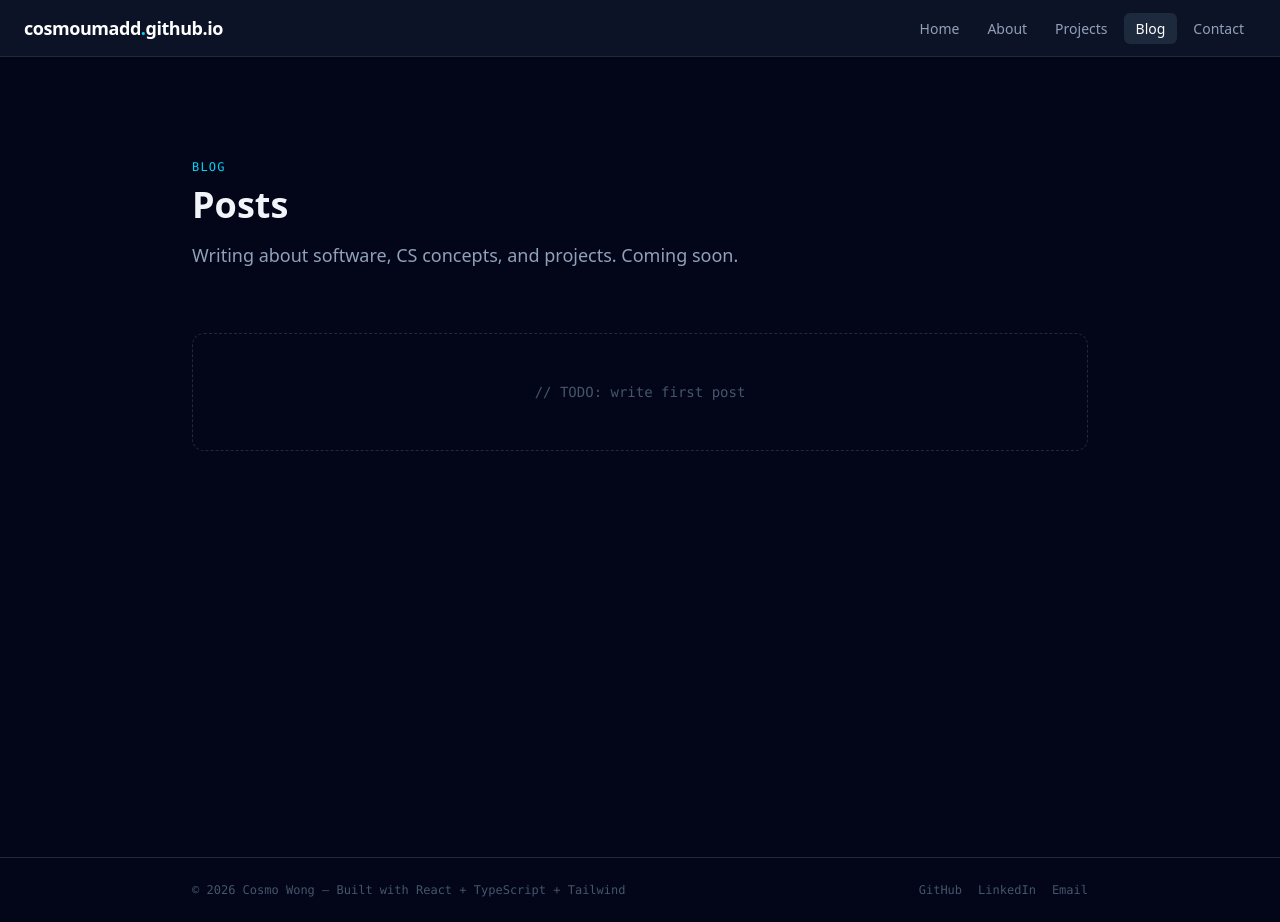
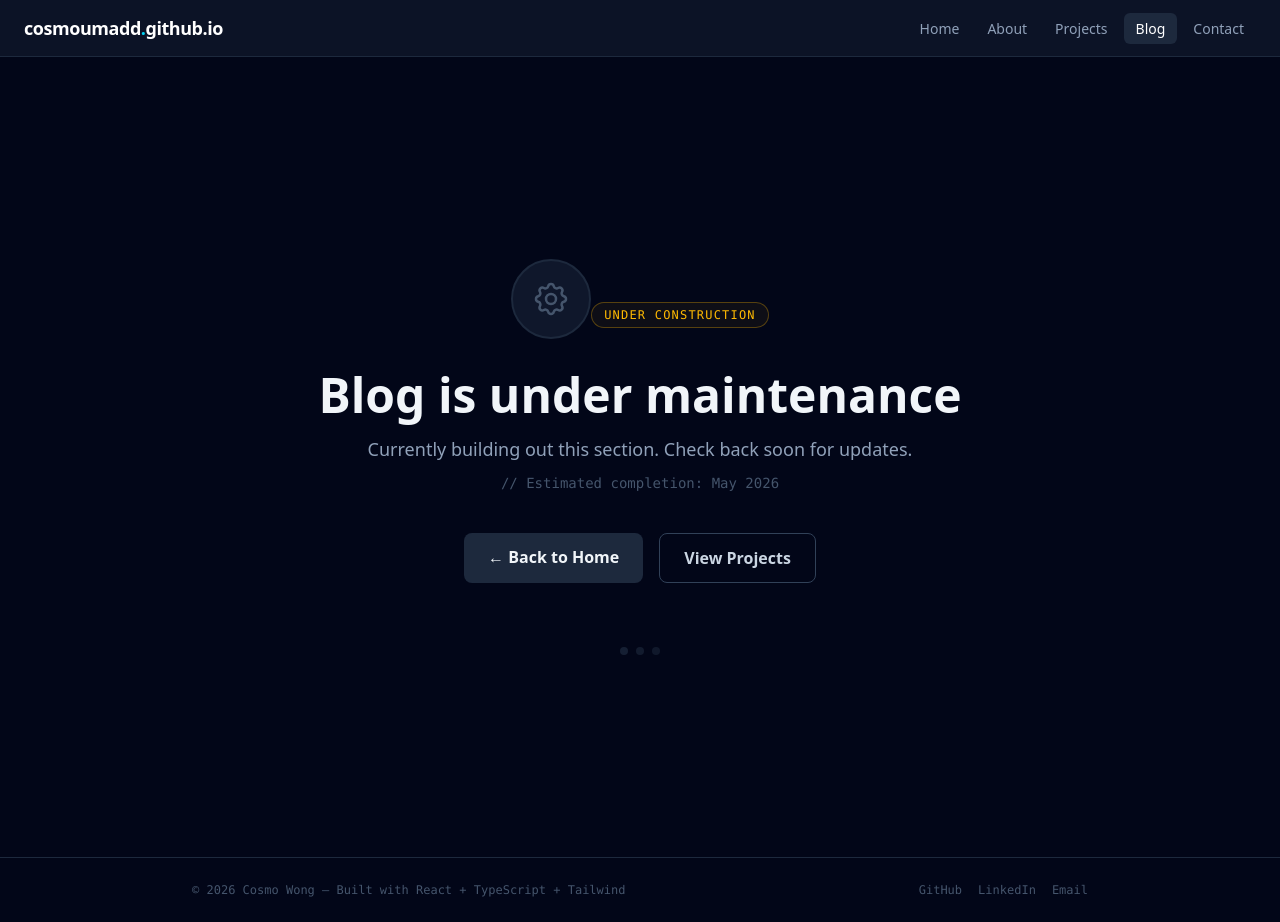
Before and after one commit to cosmoumadd/cosmoumadd.github.io, a React (Vite) app: page /blog in a window 1280 px wide. Built offline with nearby package versions, Linux system fonts and the light colour scheme.

Commit message:
error page added

```diff
--- a/src/App.tsx
+++ b/src/App.tsx
@@ -1,14 +1,16 @@
-import { Routes, Route } from 'react-router-dom'
+import { BrowserRouter, Routes, Route } from 'react-router-dom'
 import Header from './components/Header'
 import Footer from './components/Footer'
 import Home from './pages/Home'
 import About from './pages/About'
 import Projects from './pages/Projects'
-import Blog from './pages/Blog'
 import Contact from './pages/Contact'
+import NotFound from './pages/NotFound'
+import UnderMaintenance from './pages/UnderMaintenance'
 
 function App() {
   return (
+    <BrowserRouter>
       <div className="flex flex-col min-h-screen bg-slate-950">
         <Header />
         <main className="flex-1">
@@ -16,12 +18,21 @@ function App() {
             <Route path="/" element={<Home />} />
             <Route path="/about" element={<About />} />
             <Route path="/projects" element={<Projects />} />
-            <Route path="/blog" element={<Blog />} />
             <Route path="/contact" element={<Contact />} />
+
+            {/* Pages under construction */}
+            <Route
+              path="/blog"
+              element={<UnderMaintenance pageName="Blog" estimatedCompletion="May 2026" />}
+            />
+
+            {/* Catch-all 404 route - must be last */}
+            <Route path="*" element={<NotFound />} />
           </Routes>
         </main>
         <Footer />
       </div>
+    </BrowserRouter>
   )
 }
 
--- a/src/main.tsx
+++ b/src/main.tsx
@@ -1,13 +1,10 @@
 import { StrictMode } from 'react'
 import { createRoot } from 'react-dom/client'
-import { BrowserRouter } from 'react-router-dom'
 import App from './App.tsx'
 import './index.css'
 
 createRoot(document.getElementById('root')!).render(
   <StrictMode>
-    <BrowserRouter>
-      <App />
-    </BrowserRouter>
+    <App />
   </StrictMode>,
 )
--- a/src/pages/Blog.tsx
+++ /dev/null
@@ -1,17 +0,0 @@
-export default function Blog() {
-  return (
-    <section id="blog" className="min-h-screen bg-slate-950 text-slate-100 py-24 px-6">
-      <div className="max-w-4xl mx-auto">
-        <div className="mb-16">
-          <span className="text-xs font-mono tracking-widest text-cyan-400">BLOG</span>
-          <h2 className="text-4xl font-bold mt-2 mb-4">Posts</h2>
-          <p className="text-slate-400 text-lg">Writing about software, CS concepts, and projects. Coming soon.</p>
-        </div>
-
-        <div className="border border-dashed border-slate-800 rounded-xl p-12 text-center">
-          <p className="text-slate-600 font-mono text-sm">// TODO: write first post</p>
-        </div>
-      </div>
-    </section>
-  )
-}
--- /dev/null
+++ b/src/pages/NotFound.tsx
@@ -0,0 +1,61 @@
+import { Link } from 'react-router-dom'
+
+export default function NotFound() {
+  return (
+    <section className="min-h-screen bg-slate-950 text-slate-100 flex items-center justify-center px-6">
+      <div className="max-w-2xl mx-auto text-center">
+        {/* 404 graphic */}
+        <div className="mb-8">
+          <h1 className="text-9xl font-bold text-transparent bg-clip-text bg-gradient-to-r from-slate-700 via-slate-600 to-slate-700">
+            404
+          </h1>
+        </div>
+
+        {/* Status badge */}
+        <span className="inline-block mb-4 px-3 py-1 text-xs font-mono tracking-widest text-red-400 border border-red-400/30 rounded-full bg-red-400/5">
+          NOT FOUND
+        </span>
+
+        <h2 className="text-3xl sm:text-4xl font-bold mb-4">
+          Page not found
+        </h2>
+
+        <p className="text-slate-400 text-lg mb-2 max-w-xl mx-auto leading-relaxed">
+          The page you're looking for doesn't exist or has been moved.
+        </p>
+
+        <p className="text-sm text-slate-600 font-mono mb-8">
+          // Error: Route does not match any known paths
+        </p>
+
+        {/* Action buttons */}
+        <div className="flex flex-wrap gap-4 justify-center mt-10">
+          <Link
+            to="/"
+            className="px-6 py-3 bg-cyan-500 hover:bg-cyan-400 text-slate-950 font-semibold rounded-lg transition-colors duration-200"
+          >
+            ← Back to Home
+          </Link>
+          <Link
+            to="/contact"
+            className="px-6 py-3 border border-slate-700 hover:border-slate-500 text-slate-300 hover:text-white font-semibold rounded-lg transition-colors duration-200"
+          >
+            Report Issue
+          </Link>
+        </div>
+
+        {/* Helpful links */}
+        <div className="mt-16 pt-8 border-t border-slate-800">
+          <p className="text-xs text-slate-600 mb-4 font-mono">Try these pages instead:</p>
+          <div className="flex flex-wrap gap-3 justify-center text-sm">
+            <Link to="/about" className="text-slate-400 hover:text-cyan-400 transition-colors">About</Link>
+            <span className="text-slate-800">·</span>
+            <Link to="/projects" className="text-slate-400 hover:text-cyan-400 transition-colors">Projects</Link>
+            <span className="text-slate-800">·</span>
+            <Link to="/contact" className="text-slate-400 hover:text-cyan-400 transition-colors">Contact</Link>
+          </div>
+        </div>
+      </div>
+    </section>
+  )
+}
--- /dev/null
+++ b/src/pages/UnderMaintenance.tsx
@@ -0,0 +1,84 @@
+import { Link } from 'react-router-dom'
+
+interface UnderMaintenanceProps {
+  pageName?: string
+  estimatedCompletion?: string
+}
+
+export default function UnderMaintenance({
+  pageName = 'This page',
+  estimatedCompletion
+}: UnderMaintenanceProps) {
+  return (
+    <section className="min-h-screen bg-slate-950 text-slate-100 flex items-center justify-center px-6">
+      <div className="max-w-2xl mx-auto text-center">
+        {/* Icon */}
+        <div className="mb-8 inline-flex items-center justify-center w-20 h-20 rounded-full border-2 border-slate-800 bg-slate-900">
+          <svg
+            className="w-10 h-10 text-slate-600"
+            fill="none"
+            stroke="currentColor"
+            viewBox="0 0 24 24"
+          >
+            <path
+              strokeLinecap="round"
+              strokeLinejoin="round"
+              strokeWidth={1.5}
+              d="M10.325 4.317c.426-1.756 2.924-1.756 3.35 0a1.724 1.724 0 002.573 1.066c1.543-.94 3.31.826 2.37 2.37a1.724 1.724 0 001.065 2.572c1.756.426 1.756 2.924 0 3.35a1.724 1.724 0 00-1.066 2.573c.94 1.543-.826 3.31-2.37 2.37a1.724 1.724 0 00-2.572 1.065c-.426 1.756-2.924 1.756-3.35 0a1.724 1.724 0 00-2.573-1.066c-1.543.94-3.31-.826-2.37-2.37a1.724 1.724 0 00-1.065-2.572c-1.756-.426-1.756-2.924 0-3.35a1.724 1.724 0 001.066-2.573c-.94-1.543.826-3.31 2.37-2.37.996.608 2.296.07 2.572-1.065z"
+            />
+            <path
+              strokeLinecap="round"
+              strokeLinejoin="round"
+              strokeWidth={1.5}
+              d="M15 12a3 3 0 11-6 0 3 3 0 016 0z"
+            />
+          </svg>
+        </div>
+
+        {/* Status badge */}
+        <span className="inline-block mb-4 px-3 py-1 text-xs font-mono tracking-widest text-amber-400 border border-amber-400/30 rounded-full bg-amber-400/5">
+          UNDER CONSTRUCTION
+        </span>
+
+        <h1 className="text-4xl sm:text-5xl font-bold mb-4">
+          {pageName} is under maintenance
+        </h1>
+
+        <p className="text-slate-400 text-lg mb-2 max-w-xl mx-auto leading-relaxed">
+          Currently building out this section. Check back soon for updates.
+        </p>
+
+        {estimatedCompletion && (
+          <p className="text-sm text-slate-600 font-mono mb-8">
+            // Estimated completion: {estimatedCompletion}
+          </p>
+        )}
+
+        {/* Action buttons */}
+        <div className="flex flex-wrap gap-4 justify-center mt-10">
+          <Link
+            to="/"
+            className="px-6 py-3 bg-slate-800 hover:bg-slate-700 text-slate-100 font-semibold rounded-lg transition-colors duration-200"
+          >
+            ← Back to Home
+          </Link>
+          <Link
+            to="/projects"
+            className="px-6 py-3 border border-slate-700 hover:border-slate-500 text-slate-300 hover:text-white font-semibold rounded-lg transition-colors duration-200"
+          >
+            View Projects
+          </Link>
+        </div>
+
+        {/* Progress indicator */}
+        <div className="mt-16">
+          <div className="flex items-center justify-center gap-2 text-xs text-slate-600 font-mono">
+            <span className="w-2 h-2 rounded-full bg-slate-800 animate-pulse" style={{ animationDelay: '0ms' }} />
+            <span className="w-2 h-2 rounded-full bg-slate-800 animate-pulse" style={{ animationDelay: '150ms' }} />
+            <span className="w-2 h-2 rounded-full bg-slate-800 animate-pulse" style={{ animationDelay: '300ms' }} />
+          </div>
+        </div>
+      </div>
+    </section>
+  )
+}
```
Also changed, not shown: 1 other file (tests, documents, lock files or other folders).
